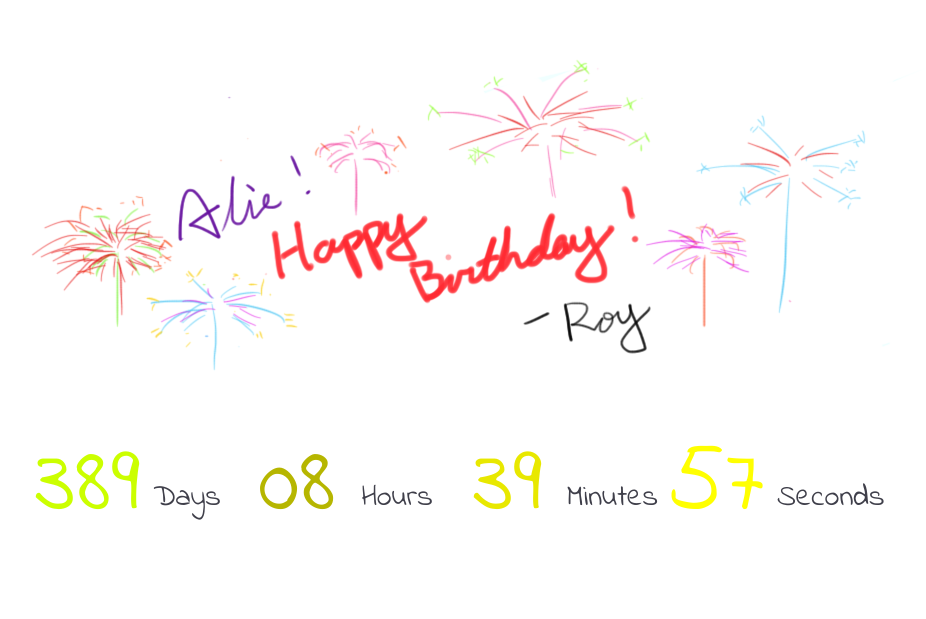
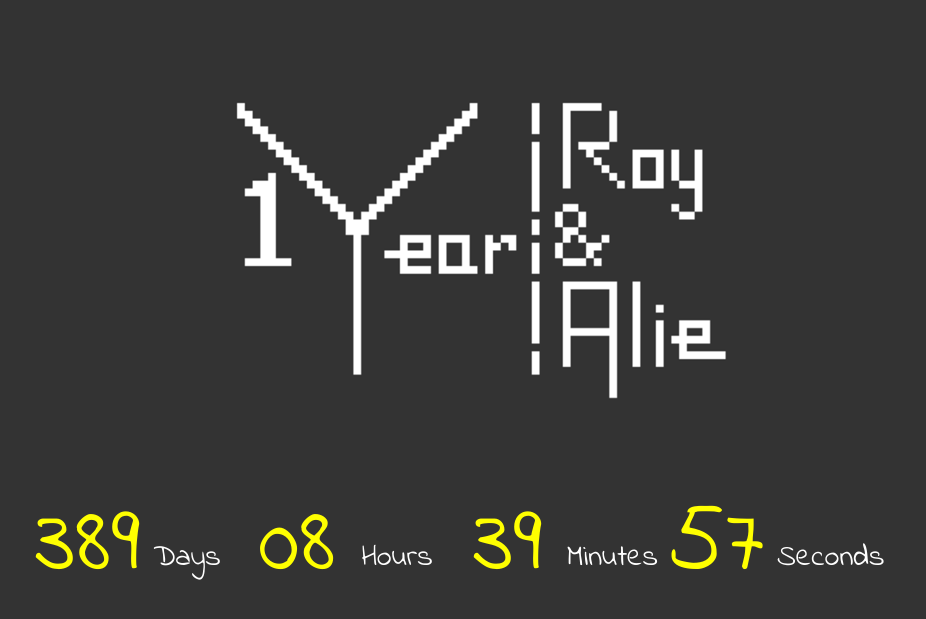
Before and after one commit to ruoyiwang/aliexroy, a plain HTML site: page index.html in a window 1280 px wide. Shown: the part 118-737 px from the top of the page, without its empty margins (163-1089 px from the left). Drawn offline with nearby package versions, Linux system fonts and the light colour scheme; a web font is replaced by a local one.

Commit message:
update 1year theme

```diff
--- a/css/style.css
+++ b/css/style.css
@@ -2,7 +2,7 @@ body {
   /*text-align: center;*/
   font-family: 'Indie Flower';
   overflow:auto;
-	background-color: white;
+	background-color: #333333;
   text-align: center;
   margin: auto;
 	/*background-image: -webkit-radial-gradient(70%, circle, rgba(255,255,255,0.6) 0%, rgba(255,255,255,0.1) 40%);
@@ -11,8 +11,12 @@ body {
 	background-image: -o-radial-gradient(70%, circle, rgba(255,255,255,0.6) 0%, rgba(255,255,255,0.1) 40%);*/
 }
 
+picture{
+  margin: 10;
+}
+
 .time_name {
-  color: #3F3F4A;
+  color: white;
   font-size: 30px;
   width: 80px;
   float: left;
@@ -41,17 +45,17 @@ div#picture{
 }
 
 #hours {
-  color:#B6B600;
+  color:yellow;
 }
 
 #minutes {
-  color:#E8E800;
+  color:yellow;
 }
 
 #seconds {
-  color:#ffff00;
+  color:yellow;
 }
 
 #days {
-  color:#CBFF00;
+  color:yellow;
 }
--- a/index.html
+++ b/index.html
@@ -12,7 +12,7 @@
 <body>
 
   <div id="picture">
-    <img src="img2.png"/>
+    <img src="1year.png"/>
   </div>
   <div class="time_container">
       <div class="time_time" id="days">
```
Also changed, not shown: 1year.png (added), 2 other files.
